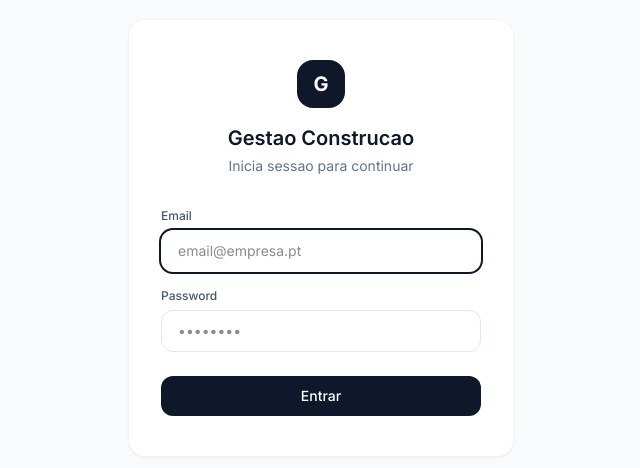
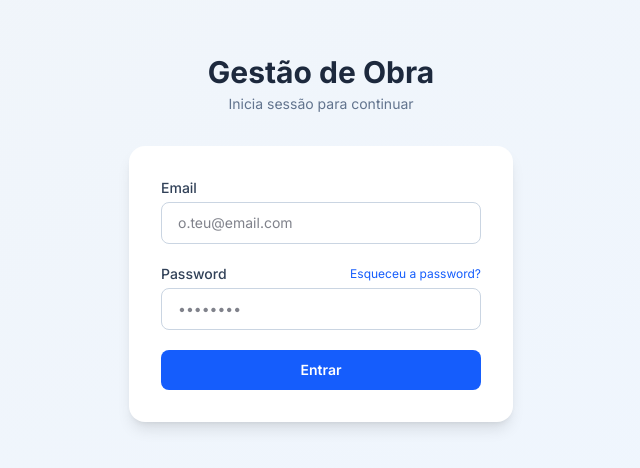
Before and after one commit to BailaoHugo/gestao-construcao, a Next.js app: page /login in a window 1280 px wide. Shown: the part 162-630 px from the top of the page, without its empty margins (319-959 px from the left). Built offline with nearby package versions, Linux system fonts and the light colour scheme.

Commit message:
feat: add Esqueceu a password? link to login page

```diff
--- a/src/app/login/page.tsx
+++ b/src/app/login/page.tsx
@@ -1,6 +1,7 @@
 'use client';
 import { useState } from 'react';
 import { useRouter } from 'next/navigation';
+import Link from 'next/link';
 
 export default function LoginPage() {
   const [email, setEmail] = useState('');
@@ -24,58 +25,59 @@ export default function LoginPage() {
         router.refresh();
       } else {
         const data = await res.json();
-        setError(data.error || 'Erro ao autenticar');
+        setError(data.error || 'Erro ao iniciar sessão');
       }
     } catch {
-      setError('Erro de ligacao. Tente novamente.');
+      setError('Erro de ligação. Tenta novamente.');
     } finally {
       setLoading(false);
     }
   }
 
   return (
-    <div className="min-h-screen bg-slate-50 flex items-center justify-center px-4">
+    <div className="min-h-screen flex items-center justify-center bg-gradient-to-br from-slate-100 to-blue-50 px-4">
       <div className="w-full max-w-sm">
-        <div className="bg-white rounded-2xl shadow-sm ring-1 ring-slate-100 px-8 py-10">
-          <div className="mb-8 text-center">
-            <div className="inline-flex items-center justify-center w-12 h-12 rounded-2xl bg-slate-900 mb-4">
-              <span className="text-white text-xl font-bold">G</span>
-            </div>
-            <h1 className="text-xl font-semibold text-slate-900">Gestao Construcao</h1>
-            <p className="text-sm text-slate-500 mt-1">Inicia sessao para continuar</p>
-          </div>
+        <div className="mb-8 text-center">
+          <h1 className="text-3xl font-bold text-slate-800">Gestão de Obra</h1>
+          <p className="text-slate-500 mt-1 text-sm">Inicia sessão para continuar</p>
+        </div>
 
-          <form onSubmit={handleSubmit} className="space-y-4">
+        <div className="bg-white rounded-2xl shadow-lg p-8">
+          <form onSubmit={handleSubmit} className="space-y-5">
             <div>
-              <label className="block text-xs font-medium text-slate-600 mb-1.5">
-                Email
-              </label>
+              <label className="block text-sm font-medium text-slate-700 mb-1">Email</label>
               <input
                 type="email"
+                required
                 value={email}
                 onChange={e => setEmail(e.target.value)}
-                required
-                autoFocus
-                className="w-full rounded-xl border border-slate-200 px-4 py-2.5 text-sm text-slate-900 outline-none focus:ring-2 focus:ring-slate-900 focus:border-transparent transition"
-                placeholder="email@empresa.pt"
+                placeholder="o.teu@email.com"
+                className="w-full px-4 py-2.5 border border-slate-300 rounded-lg text-sm focus:outline-none focus:ring-2 focus:ring-blue-500 focus:border-transparent"
               />
             </div>
+
             <div>
-              <label className="block text-xs font-medium text-slate-600 mb-1.5">
-                Password
-              </label>
+              <div className="flex items-center justify-between mb-1">
+                <label className="block text-sm font-medium text-slate-700">Password</label>
+                <Link
+                  href="/recuperar-password"
+                  className="text-xs text-blue-600 hover:text-blue-700 hover:underline"
+                >
+                  Esqueceu a password?
+                </Link>
+              </div>
               <input
                 type="password"
+                required
                 value={password}
                 onChange={e => setPassword(e.target.value)}
-                required
-                className="w-full rounded-xl border border-slate-200 px-4 py-2.5 text-sm text-slate-900 outline-none focus:ring-2 focus:ring-slate-900 focus:border-transparent transition"
                 placeholder="••••••••"
+                className="w-full px-4 py-2.5 border border-slate-300 rounded-lg text-sm focus:outline-none focus:ring-2 focus:ring-blue-500 focus:border-transparent"
               />
             </div>
 
             {error && (
-              <p className="text-xs text-red-600 bg-red-50 rounded-xl px-3 py-2.5 border border-red-100">
+              <p className="text-xs text-red-600 bg-red-50 border border-red-200 rounded-lg px-3 py-2">
                 {error}
               </p>
             )}
@@ -83,9 +85,9 @@ export default function LoginPage() {
             <button
               type="submit"
               disabled={loading}
-              className="w-full rounded-xl bg-slate-900 text-white text-sm font-medium py-2.5 hover:bg-slate-800 disabled:opacity-50 transition-colors mt-2"
+              className="w-full py-2.5 px-4 bg-blue-600 hover:bg-blue-700 disabled:opacity-60 text-white font-semibold rounded-lg text-sm transition-colors"
             >
-              {loading ? 'A entrar...' : 'Entrar'}
+              {loading ? 'A entrar…' : 'Entrar'}
             </button>
           </form>
         </div>
```
